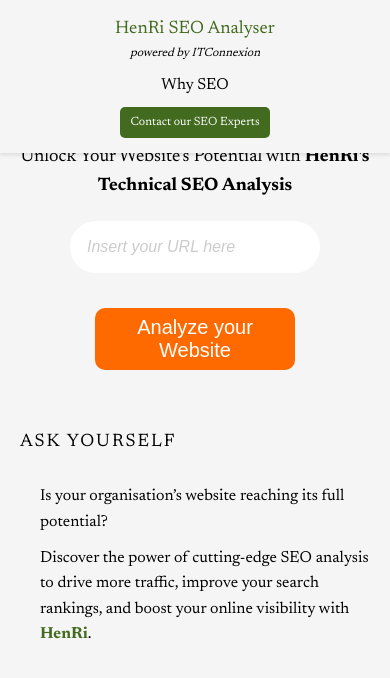
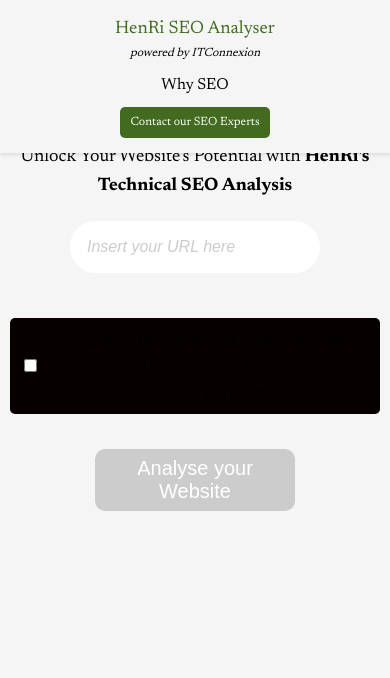
Before and after one commit to goodgalriri/HenRiSEO, a React (Create React App) app: page / in a window 390 px wide. Shown: the top 678 px of the page. Built offline with nearby package versions, Linux system fonts and the light colour scheme.

Commit message:
Updated Terms and Condition Checkbox

```diff
--- a/src/components/SEOHomepage.css
+++ b/src/components/SEOHomepage.css
@@ -168,6 +168,42 @@
     width: 300px; /* Adjust width for smaller screens */
   }
 
+  .terms-conditions {
+    display: flex;
+    align-items: center;
+    justify-content: center;
+    background-color: #070000; /* Highlight the Terms and Conditions section */
+    padding: 10px;
+    border-radius: 5px;
+  }
+
+  .terms-conditions input[type="checkbox"] {
+    margin-right: 8px;
+  }
+
+  .terms-conditions label {
+    color: black; /* Force the label text to be black */
+    margin: 0; /* Remove any default margin */
+    font-size: 16px; /* Ensure readability */
+  }
+
+  .terms-conditions a {
+    color: #007bff; /* Standard hyperlink color */
+    text-decoration: underline; /* Ensure the link is underlined */
+    margin-left: 5px;
+  }
+
+  .terms-conditions a:hover {
+    color: #0056b3; /* Darker shade on hover for better visibility */
+    text-decoration: underline;
+  }
+
+  .analyse-button:disabled {
+    background-color: #ccc;
+    cursor: not-allowed;
+  }
+
+
   .analyze-button {
     width: 250px; /* Adjust width for button */
     padding: 10px 15px; /* Adjust padding */
@@ -179,6 +215,7 @@
   }
 
   .question-section p {
+
     font-size: 18px;
   }
 }
@@ -239,3 +276,109 @@
 .input-error {
   border-color: red;
 }
+
+.message-box {
+  background-color: #f9f9f9;
+  color: black;
+  padding: 20px;
+  border: 1px solid black;
+  border-radius: 10px;
+  margin-top: 20px;
+  text-align: left;
+  width: 80%;
+  margin: 0 auto;
+  box-shadow: 0 4px 8px rgba(0, 0, 0, 0.1);
+  max-height: 400px; /* Limit the height */
+  overflow-y: auto; /* Add vertical scroll */
+}
+
+.terms-content {
+  padding: 10px;
+  font-size: 14px;
+  line-height: 1.6;
+}
+
+.close-button {
+  background-color: #FE6A00;
+  color: white;
+  border: none;
+  padding: 10px 20px;
+  border-radius: 5px;
+  cursor: pointer;
+  margin-top: 10px;
+}
+
+.close-button:hover {
+  background-color: #426B1F;
+}
+
+/* Styles for the error message */
+.warning-box {
+  color: red;
+  background-color: #ffe6e6;
+  border: 1px solid red;
+  padding: 10px;
+  border-radius: 5px;
+  margin-top: 10px;
+  font-size: 14px;
+}
+
+/* Styles for the terms and conditions checkbox and label */
+.terms-conditions {
+  display: flex;
+  align-items: center;
+  margin-top: 10px;
+}
+
+.terms-conditions input[type="checkbox"] {
+  margin-right: 10px;
+}
+
+.terms-conditions label a {
+  color: blue;
+  text-decoration: underline;
+  cursor: pointer;
+}
+
+/* Styles for the message box that displays terms and conditions */
+.message-box {
+  background-color: #f9f9f9;
+  padding: 20px;
+  border: 1px solid #ccc;
+  border-radius: 5px;
+  position: relative;
+  margin-top: 20px;
+  max-width: 600px;
+}
+
+.message-box h2 {
+  margin-top: 0;
+}
+
+.message-box .terms-content {
+  max-height: 200px;
+  overflow-y: auto;
+  padding-right: 10px;
+}
+
+.message-box .close-button {
+  background-color: #007bff;
+  color: white;
+  padding: 10px 15px;
+  border: none;
+  border-radius: 5px;
+  cursor: pointer;
+  position: absolute;
+  top: 10px;
+  right: 10px;
+}
+
+.message-box .close-button:hover {
+  background-color: #0056b3;
+}
+
+/* Disabled button styles */
+.analyze-button:disabled {
+  background-color: #cccccc;
+  cursor: not-allowed;
+}
--- a/src/components/SEOHomepage.js
+++ b/src/components/SEOHomepage.js
@@ -11,11 +11,17 @@
   const [sitemapStatus, setSitemapStatus] = useState('');
   const [httpsStatus, setHttpsStatus] = useState('');
   const [mobileFriendlyStatus, setMobileFriendlyStatus] = useState('');
+  const [termsAccepted, setTermsAccepted] = useState(false);
+  const [showMessageBox, setShowMessageBox] = useState(false); // For message box visibility
 
   const analysisSectionRef = useRef(null);
 
   const handleInputChange = (event) => {
     setUrl(event.target.value);
+  };
+
+  const toggleMessageBox = () => {
+    setShowMessageBox((prev) => !prev); // Toggle message box visibility
   };
 
   const isValidDomain = (domain) => {
@@ -24,6 +30,14 @@
   };
 
   const handleSubmit = async () => {
+    // Check if the "Terms and Conditions" checkbox is checked
+    if (!termsAccepted) {
+      setErrorMessage('Please accept the Terms and Conditions to proceed.');
+      setIsUrlValid(false);
+      return;
+    }
+
+    // Validate the domain format
     if (!isValidDomain(url)) {
       setErrorMessage('Domain format is not correct. Please enter a valid URL.');
       setIsUrlValid(false);
@@ -62,7 +76,7 @@
       <Header />
       <main className="main-content">
         <section className="welcome-section">
-          <h1 className="welcome-title">Welcome</h1>
+          <h1 className="welcome-title">Welcome.</h1>
           <h2 className="subtitle">
             Unlock Your Website's Potential with{' '}
             <span className="highlight">HenRi's Technical SEO Analysis</span>
@@ -75,28 +89,53 @@
               onChange={handleInputChange}
               className={`url-input ${errorMessage ? 'input-error' : ''}`}
             />
-            <button onClick={handleSubmit} className="analyze-button">
-              Analyze your Website
+
+            {/* Conditionally hide Terms and Conditions when the report is shown */}
+            {!isUrlValid && (
+              <div className="terms-conditions">
+                <input
+                  type="checkbox"
+                  id="terms"
+                  name="terms"
+                  onChange={(e) => {
+                    setTermsAccepted(e.target.checked);
+                  }}
+                />
+                <label htmlFor="terms" style={{ color: 'black', fontSize: '16px' }}>
+                  I agree to the
+                  <a
+                    href="#"
+                    onClick={toggleMessageBox}
+                    style={{ color: 'black', textDecoration: 'underline', marginLeft: '5px' }}
+                  >
+                    Terms and Conditions
+                  </a>
+                  &nbsp;and understand that data may be collected for analysis purposes.
+                </label>
+              </div>
+            )}
+
+            <button onClick={handleSubmit} className="analyze-button" disabled={!termsAccepted}>
+              Analyse your Website
             </button>
           </div>
+
           {errorMessage && <div className="warning-box">{errorMessage}</div>}
         </section>
 
-        {/* Conditionally render "Ask Yourself" section */}
-        {!isUrlValid && (
-          <section className="question-section">
-            <div className="ask-yourself-container">
-              <p className="ask-yourself">ASK YOURSELF</p>
+        {/* Conditionally hide the Terms and Conditions message box */}
+        {!isUrlValid && showMessageBox && (
+          <div className="message-box">
+            <h2>Terms and Conditions</h2>
+            <div className="terms-content">
+              <p>By using this technical anlysis service, you agree to the following terms:</p>
+              <p>1. Data Collection: We collect certain information for the purpose of analysing improving your SEO.</p>
+              <p>2. Usage Rights: The data you provide can be used for analysis purposes as well as collecting for training and sales.</p>
             </div>
-            <div className="question-content">
-              <p>Is your organisation’s website reaching its full potential?</p>
-              <p>
-                Discover the power of cutting-edge SEO analysis to drive more traffic,
-                improve your search rankings, and boost your online visibility with
-                <span className="highlight"> HenRi</span>.
-              </p>
-            </div>
-          </section>
+            <button onClick={toggleMessageBox} className="close-button">
+              Close
+            </button>
+          </div>
         )}
 
         {/* Conditionally render AnalysisSection based on URL validity */}
```
